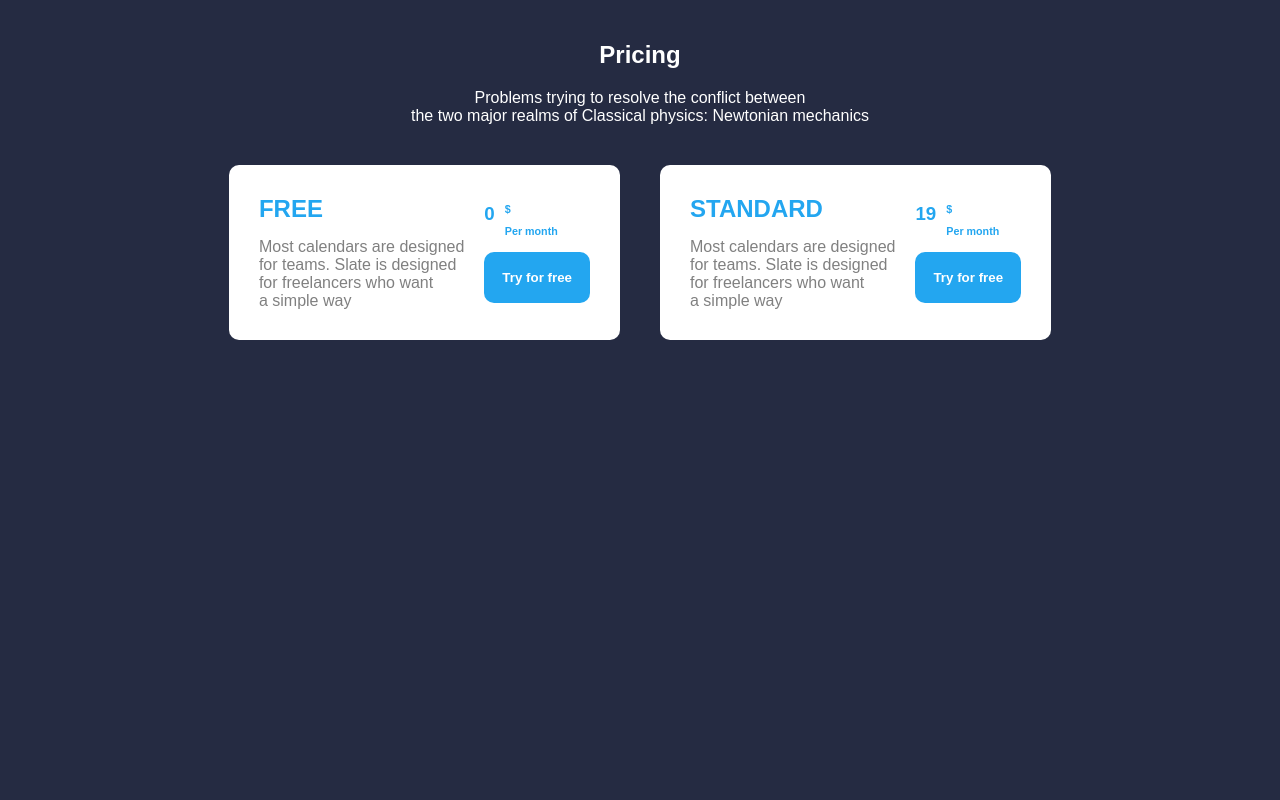
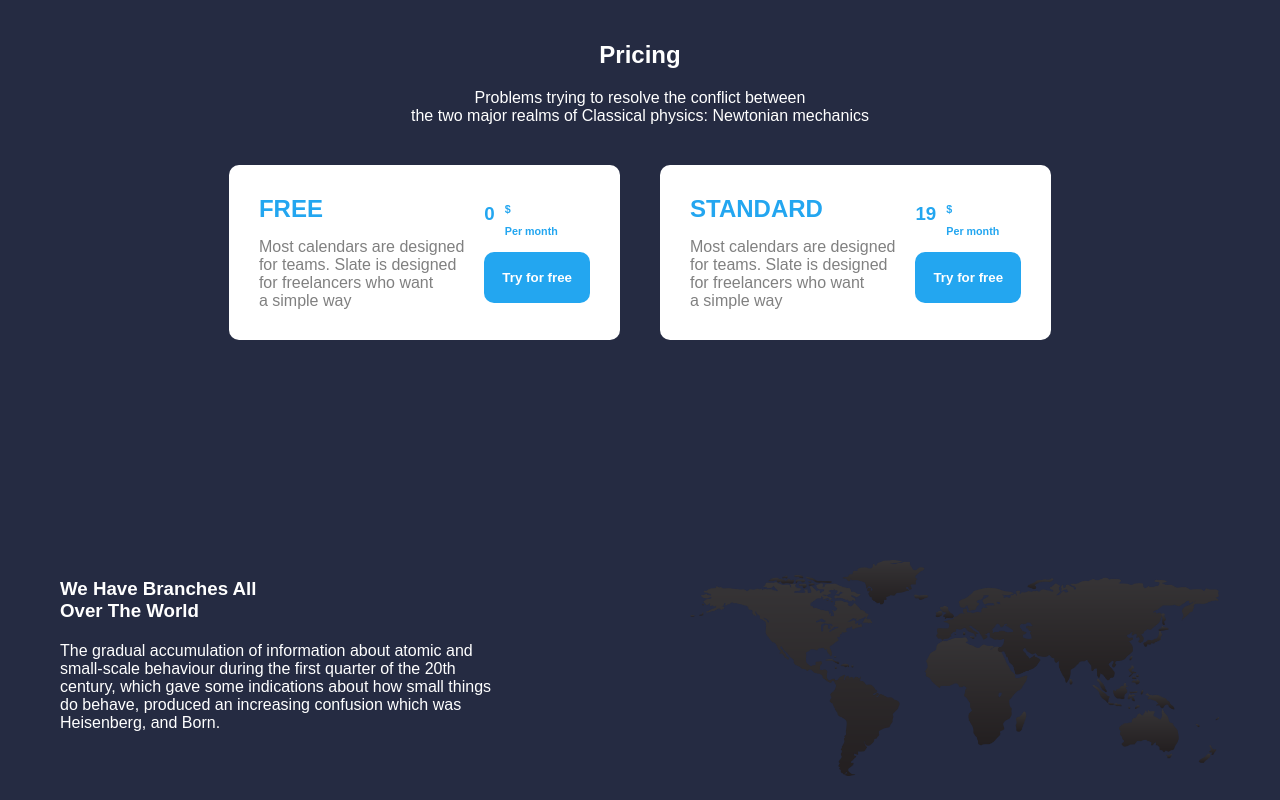
Before and after one commit to RahimaMoon/financial, a plain HTML site: page index.html in a window 1280 px wide. Shown: the part 2250-3050 px from the top of the page. Before the commit the page ends 2590 px from the top, so only its background shows below. Drawn offline with Linux system fonts and the light colour scheme.

Commit message:
section6

```diff
--- a/index.html
+++ b/index.html
@@ -238,5 +238,21 @@ for freelancers who want<br>
 </div>
         </div>
     </section>
+    <section class="section6">
+
+        <aside>
+            <h1>We Have Branches All <br>
+Over The World</h1>
+<p>The gradual accumulation of information about atomic and <br>
+small-scale behaviour during the first quarter of the 20th <br>
+century, which gave some indications about how small things <br>
+do behave, produced an increasing confusion which was <br>
+Heisenberg, and Born.</p>
+        </aside>
+        <aside>
+            <img  src="./9a82c125f93ae230897142110635314d5ba21415.png" alt="">
+        </aside>
+
+    </section>
 </body>
 </html>
--- a/style.scss
+++ b/style.scss
@@ -261,6 +261,31 @@ gap:10px;
 
     }
 }
+.section6{
+   @include container();
+margin-top: 200px;
+align-items: center;
+gap:100px;
+    aside:first-child{
+        display: flex;
+        flex-direction: column;
+        row-gap: 20px;
+        margin-top: 100px;
+      width:50%;
+      margin-top: -30px;
+
+
+    }
+    aside:last-child{
+        width:50%;
+        img{
+     width:100%;
+            color:white;
+
+        }
+    }
+}
+
 
 @media (max-width: 510px){
     header{
@@ -358,4 +383,14 @@ gap:10px;
         }
     }
 }
+.section6{
+  flex-direction: column;
+  row-gap: 40px;
+  aside:first-child{
+    width:90%;
+  }
+   aside:last-child{
+    width:90%;
+  }
 }
+}
```
Also changed, not shown: 9a82c125f93ae230897142110635314d5ba21415.png (added), style.css, 1 other file.
